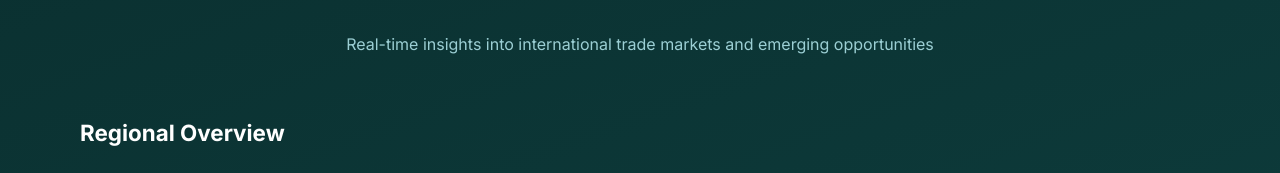
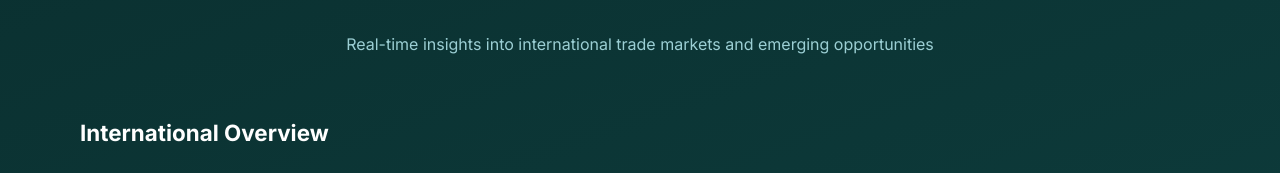
Before and after one commit to dswcodex-cmd/TradeGrid, a plain HTML site: page New Landing - Page/landing.html in a window 1280 px wide. Shown: the part 4636-4809 px from the top of the page. Drawn offline with Linux system fonts and the light colour scheme.

Commit message:
Changed section title for the countries

```diff
--- a/New Landing - Page/landing.html
+++ b/New Landing - Page/landing.html
@@ -285,7 +285,7 @@
         <p class="page-description">Real-time insights into international trade markets and emerging opportunities</p>
       </div>
 
-      <h2 class="section-title">Regional Overview</h2>
+      <h2 class="section-title">International Overview</h2>
       <div class="markets-grid">
         <div class="market-card">
           <div class="market-header">
```
